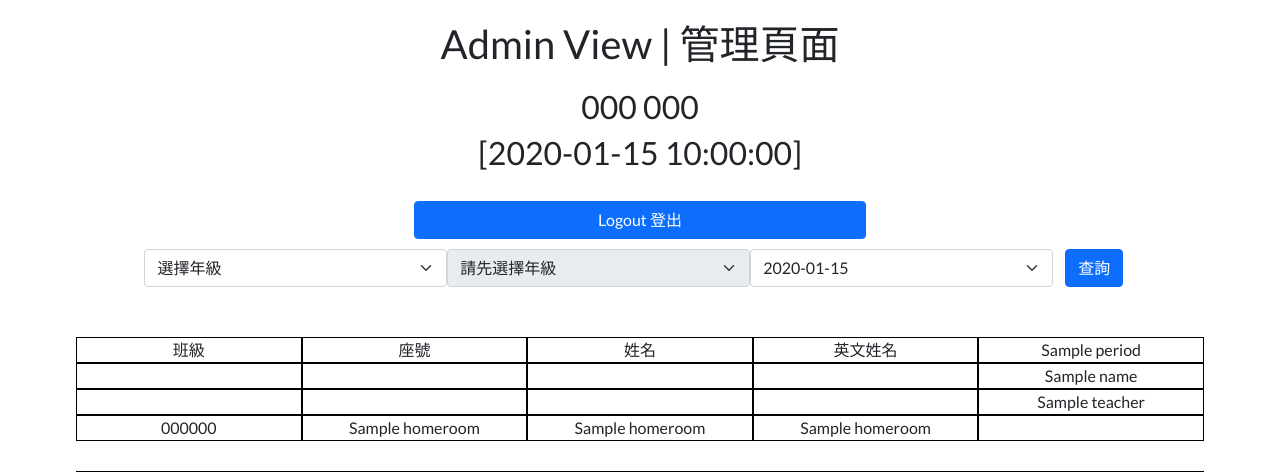
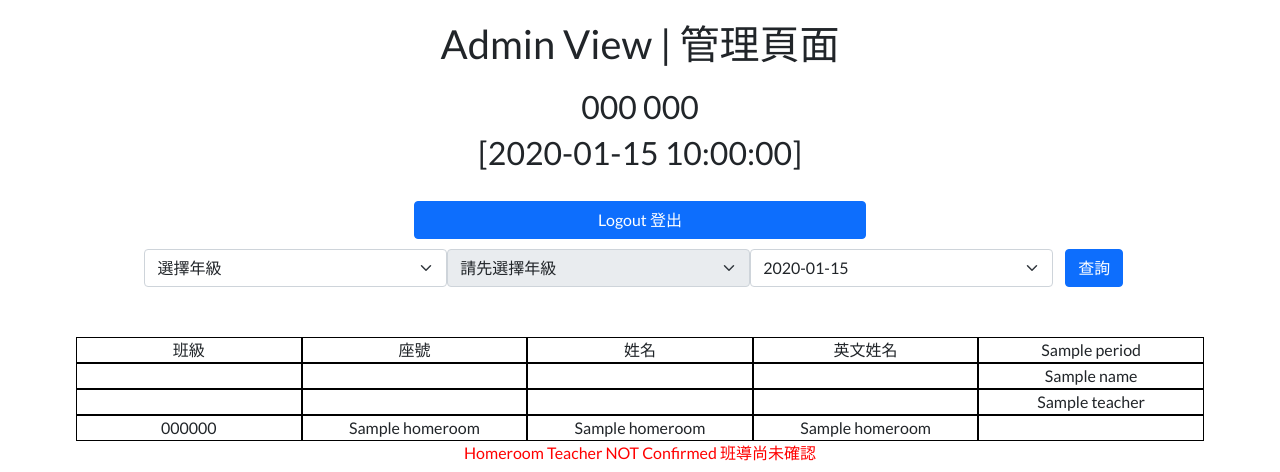
Before and after one commit to aaronleetw/Attendance, a Flask app: template templates/admin.html in a window 1280 px wide. Shown: the top 472 px of the page. Run offline with Flask 2, Linux system fonts and the light colour scheme; the template is opened without the code that fills it: most values are stand-ins (such as "Sample title", 1, 10 or a date in 2020).

Commit message:
Add not confirmed notification in admin

```diff
--- a/templates/admin.html
+++ b/templates/admin.html
@@ -135,6 +135,11 @@
             </div>
             {% endfor %}
             {% endif %}
+            {% if 'confirm' in absData[currDate] %}
+            <p style="color: blue; text-align: center;">Homeroom Teacher Confirmed 班導已確認</p>
+            {% else %}
+            <p style="color: red; text-align: center;">Homeroom Teacher NOT Confirmed 班導尚未確認</p>
+            {% endif %}
             {% for c in range(periods|length + 1) %}
             {% if c % 4 == 0 %}
             <div class="row signatures">
@@ -142,7 +147,11 @@
                 <div class="col half">
                     {% if c == 0 %}
                     <div class="row">Homeroom Teacher</div>
+                    {% if 'confirm' in absData[currDate] %}
                     <div class="row"><img src="{{absData[currDate]['confirm']}}" alt=""></div>
+                    {% else %}
+                    <div class="row"><span style="color:red;">No Signature 導師尚未簽名</span></div>
+                    {% endif %}
                     {% else %}
                     {% if absData[currDate][periods[c-1]]['name'] == 'GP' %}
                     {% if 'signature' in absData[currDate][periods[c-1]] %}
```
